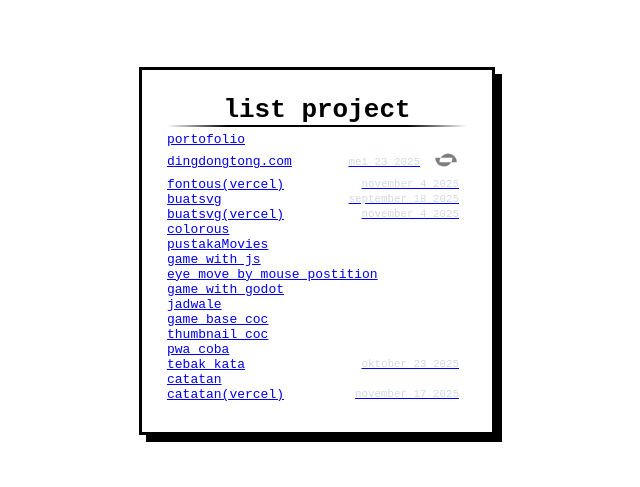
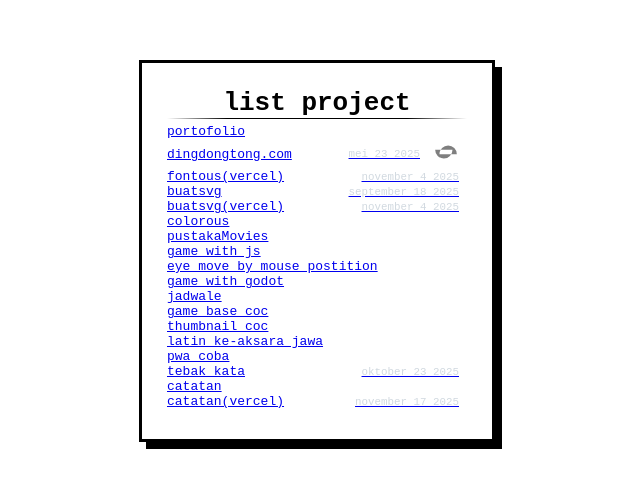
Before and after one commit to noelao/noelao.github.io, a plain HTML site: page index.html in a window 1280 px wide. Shown: the part 149-636 px from the top of the page, without its empty margins (323-963 px from the left). Drawn offline with Linux system fonts and the light colour scheme.

Commit message:
Update index.html

```diff
--- a/index.html
+++ b/index.html
@@ -157,6 +157,9 @@
                     <a href="data-base-coc">game base coc</a>
                     <a href="kuku_jempol">thumbnail coc</a>
 
+
+                    <a href="https://noelao.github.io/ke-aksara-jawa/">latin ke-aksara jawa</a>
+
                     <a href="pwa-coba">pwa coba</a>
                     <a href="tebakkata">tebak kata <small>oktober 23 2025</small></a>
 
```
